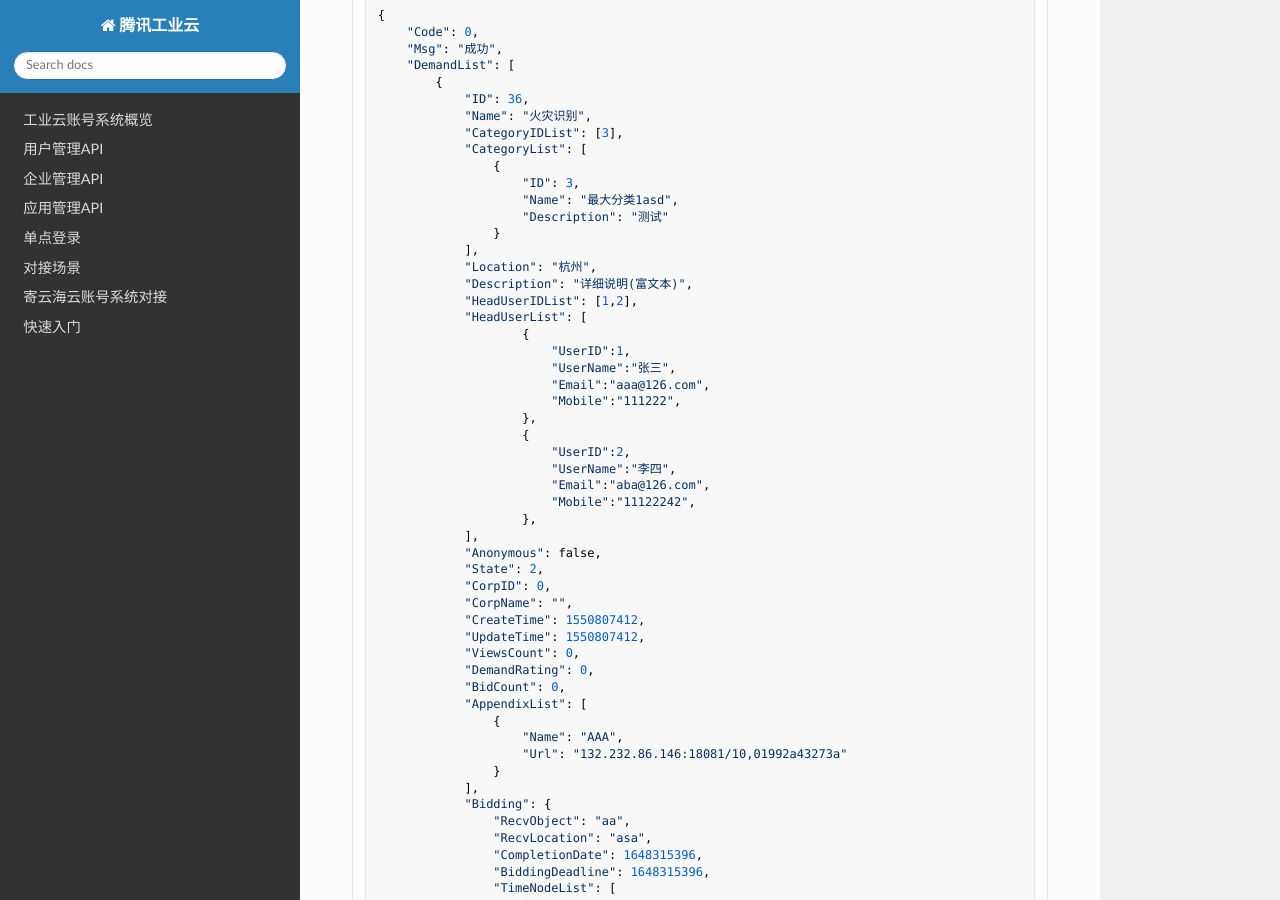
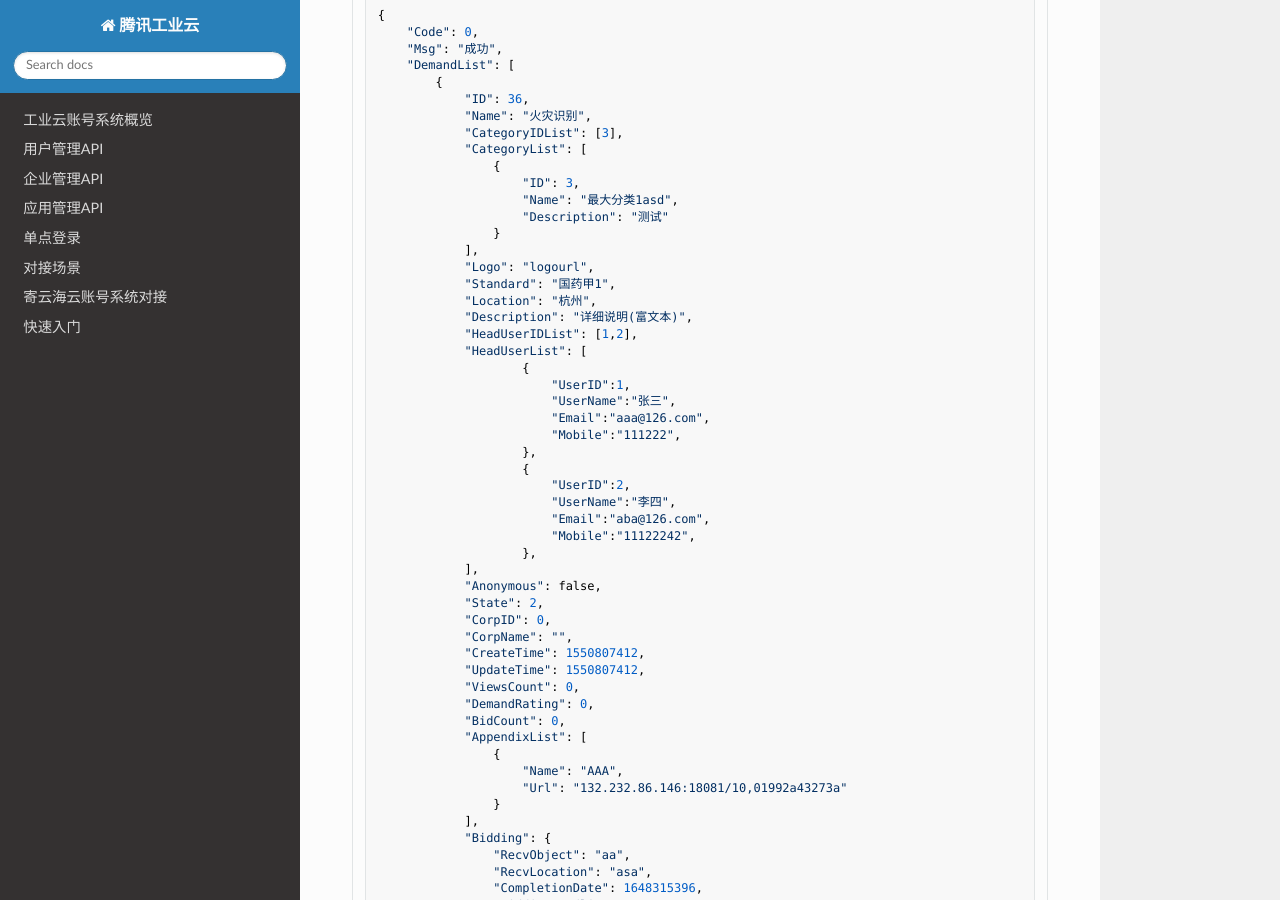
Before and after one commit to victorisildur/industry_account, an MkDocs documentation site: the page built from docs/coronavirus.md, in a window 1280 px wide and 900 px high, scrolled down 15220 px. Built offline with MkDocs 1.6.1, drawn with Linux system fonts in a browser that asks for light colours; nearby versions of some CDN libraries; a script that is not in the unit is left out; some of the changed text lies outside the part shown.

Commit message:
feat: 需求加logo standard字段

```diff
--- a/docs/coronavirus.md
+++ b/docs/coronavirus.md
@@ -607,6 +607,8 @@ type Filter struct {
                     "Description": "测试"
                 }
             ],
+            "Logo": "logourl",
+            "Standard": "国药甲1",
             "Location": "杭州",
             "Description": "详细说明(富文本)",
             "HeadUserIDList": [1,2],
@@ -725,6 +727,8 @@ https://{CloudIndustryHost}/asm/api/colla_released_demands?access_token={token}
                 }
             ],
             "Location": "杭州",
+            "Logo": "logourl",
+            "Standard": "国药甲1",
             "Description": "详细说明(富文本)",
             "Anonymous": false,
             "State": 3,
```
